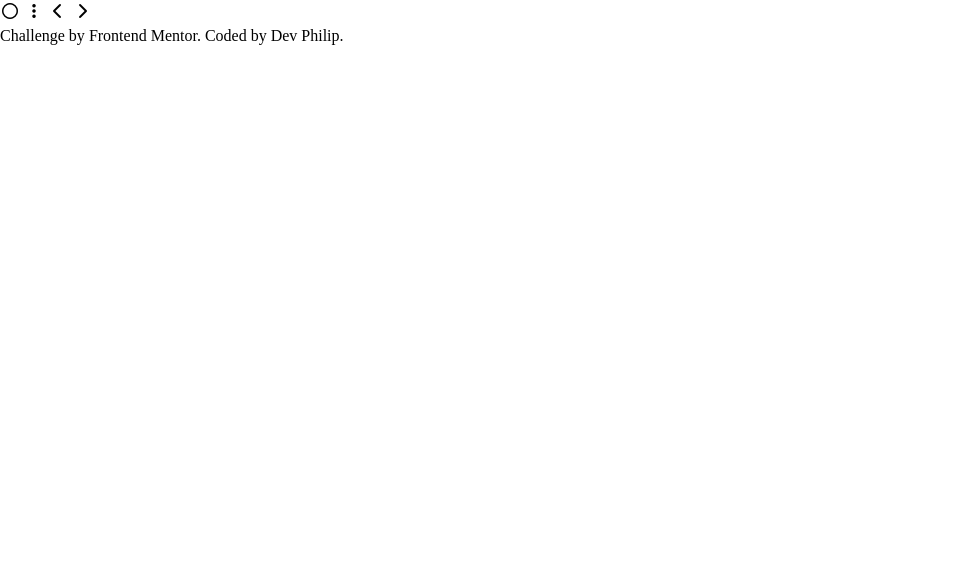
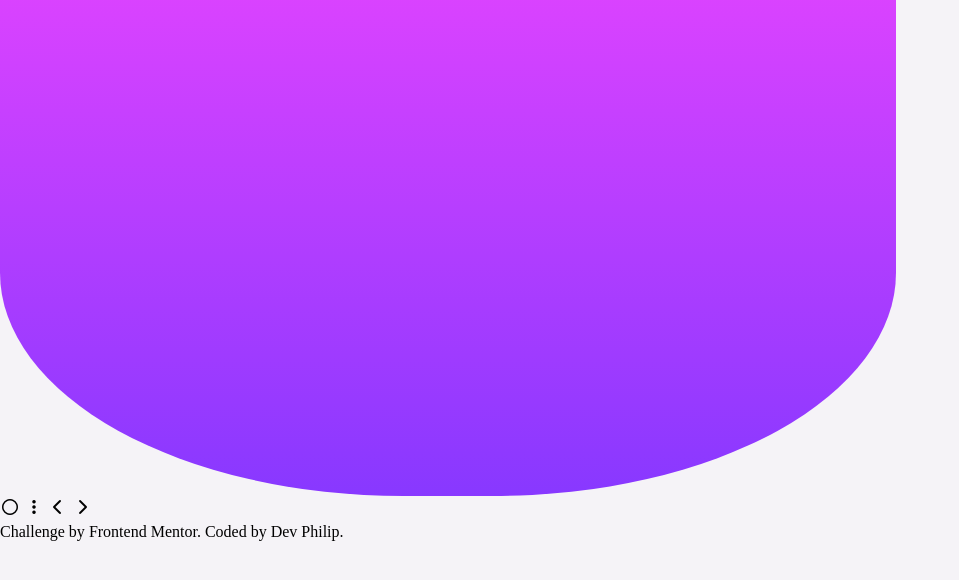
Before and after one commit to terhemeniorwua-png/chap-app-illustration, a website: page index.html in a window 1280 px wide. Shown: the whole page, without its empty margins (0-959 px from the left). Drawn offline with Linux system fonts and the light colour scheme.

Commit message:
add the gradient background

```diff
--- a/index.html
+++ b/index.html
@@ -10,7 +10,14 @@
   <link rel="stylesheet" href="src/output.css">
 </head>
 <body>
+  <main>
+    <section>
+      <div class="background"></div>
+      <div>
 
+      </div>
+  </section>
+  </main>
 
   <i class="fa-regular fa-circle"></i>
   <i class="fa-solid fa-ellipsis-vertical"></i>
--- a/src/input.css
+++ b/src/input.css
@@ -9,12 +9,28 @@
     ---font-rubik: 'Rubik', sans-serif;
     --color-white:hsl(0, 100%, 100%);
     /* (app background) */
-    ---color-gray: hsl(270, 20%, 96%);
+    --color-gray: hsl(270, 20%, 96%);
     /*  (submit button background) */
-    ---color-purple: hsl(271, 36%, 24%)
+    --color-purple: hsl(271, 36%, 24%);
     /*  (radio button outline) */
-    ---color-pink: hsl(289, 100%, 72%)
+    --color-pink: hsl(289, 100%, 72%);
 }
+ *{
+    box-sizing: border-box;
+    padding: 0px;
+    margin: 0px;
+ }
+
 body{
     font-family: font-rubik;
+    background-color: var(--color-gray);
 }
+ /* Mobile background */
+.background{
+    background: linear-gradient(to top, hsl(264, 100%, 61%),
+     hsl(288, 100%, 63%));
+     height: 31em;
+     width: 70%;
+     border-bottom-left-radius: 45%;
+     border-bottom-right-radius: 45%;
+}
```
Also changed, not shown: src/output.css.
